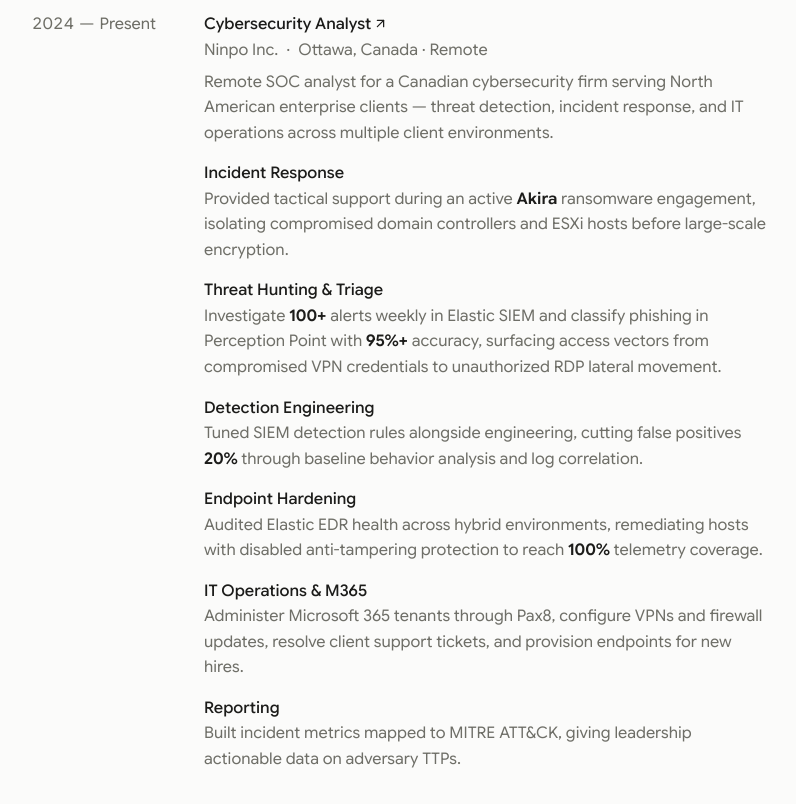
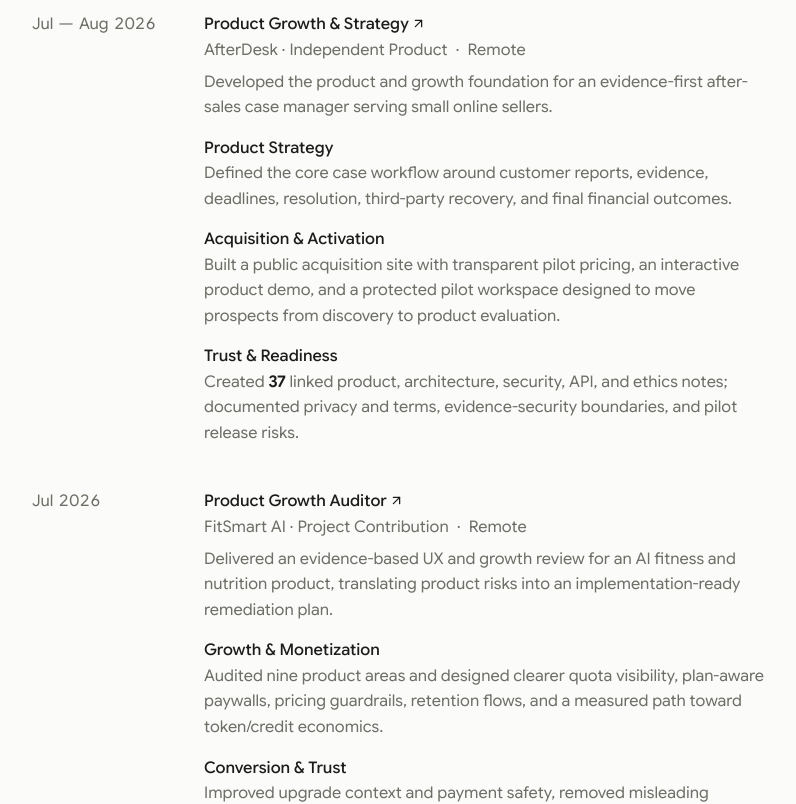
Before and after one commit to muhammad1502/muhammad-abdullah-resume, a React (Vite) app: page / in a window 1280 px wide. Shown: the part 800-1604 px from the top of the page, without its empty margins (240-1036 px from the left). Built offline with nearby package versions, Linux system fonts and the light colour scheme.

Commit message:
add-product-growth-work

```diff
--- a/src/app/components/resume-data.ts
+++ b/src/app/components/resume-data.ts
@@ -60,6 +60,54 @@
 ];
 
 export const experience: ResumeEntry[] = [
+  {
+    id: 'afterdesk',
+    period: 'Jul — Aug 2026',
+    title: 'Product Growth & Strategy',
+    subtitle: 'AfterDesk · Independent Product',
+    href: 'https://github.com/muhammad1502/AfterDesk',
+    meta: 'Remote',
+    description:
+      'Developed the product and growth foundation for an evidence-first after-sales case manager serving small online sellers.',
+    sections: [
+      {
+        label: 'Product Strategy',
+        text: 'Defined the core case workflow around customer reports, evidence, deadlines, resolution, third-party recovery, and final financial outcomes.',
+      },
+      {
+        label: 'Acquisition & Activation',
+        text: 'Built a public acquisition site with transparent pilot pricing, an interactive product demo, and a protected pilot workspace designed to move prospects from discovery to product evaluation.',
+      },
+      {
+        label: 'Trust & Readiness',
+        text: 'Created **37** linked product, architecture, security, API, and ethics notes; documented privacy and terms, evidence-security boundaries, and pilot release risks.',
+      },
+    ],
+  },
+  {
+    id: 'fitsmart-growth',
+    period: 'Jul 2026',
+    title: 'Product Growth Auditor',
+    subtitle: 'FitSmart AI · Project Contribution',
+    href: 'https://github.com/SyedSaribSultan/fitsmart',
+    meta: 'Remote',
+    description:
+      'Delivered an evidence-based UX and growth review for an AI fitness and nutrition product, translating product risks into an implementation-ready remediation plan.',
+    sections: [
+      {
+        label: 'Growth & Monetization',
+        text: 'Audited nine product areas and designed clearer quota visibility, plan-aware paywalls, pricing guardrails, retention flows, and a measured path toward token/credit economics.',
+      },
+      {
+        label: 'Conversion & Trust',
+        text: 'Improved upgrade context and payment safety, removed misleading unlimited-use language, preserved blocked user intent, and aligned product claims with real system behavior.',
+      },
+      {
+        label: 'Product Quality',
+        text: 'Specified and validated accessibility, data-integrity, AI-routing, and usage-observability improvements, including coverage of **37** audited icon controls and **18/18** passing Worker tests.',
+      },
+    ],
+  },
   {
     id: 'ninpo',
     period: '2024 — Present',
```
